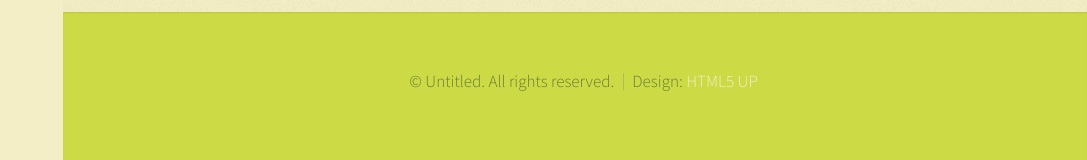
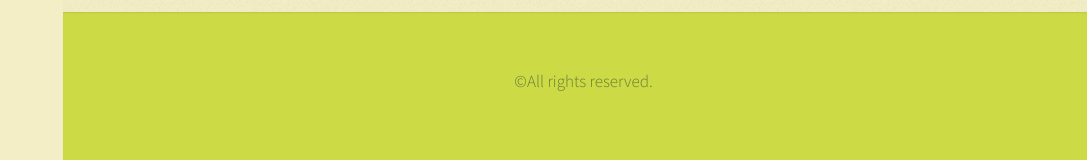
Before and after one commit to HanaaGhazzi/lab05-server, a website: page public/index.html in a window 1280 px wide. Shown: the part 2862-3022 px from the top of the page, without its empty margins (193-1280 px from the left). Drawn offline with Linux system fonts and the light colour scheme.

Commit message:
lab05 is done

```diff
--- a/public/index.html
+++ b/public/index.html
@@ -182,7 +182,7 @@
 
 				<!-- Copyright -->
 					<ul class="copyright">
-						<li>&copy; Untitled. All rights reserved.</li><li>Design: <a href="http://html5up.net">HTML5 UP</a></li>
+						<li>&copy;All rights reserved.</li>
 					</ul>
 
 			</div>
```
